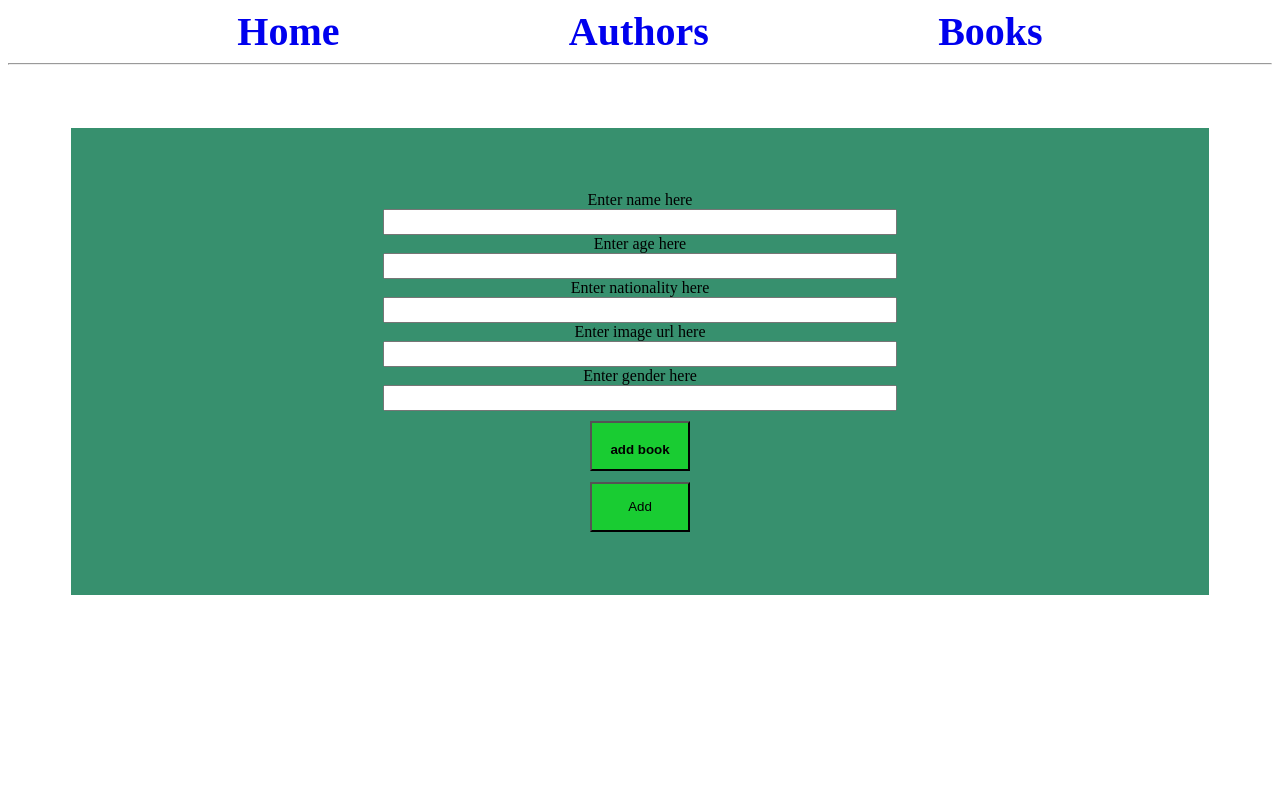
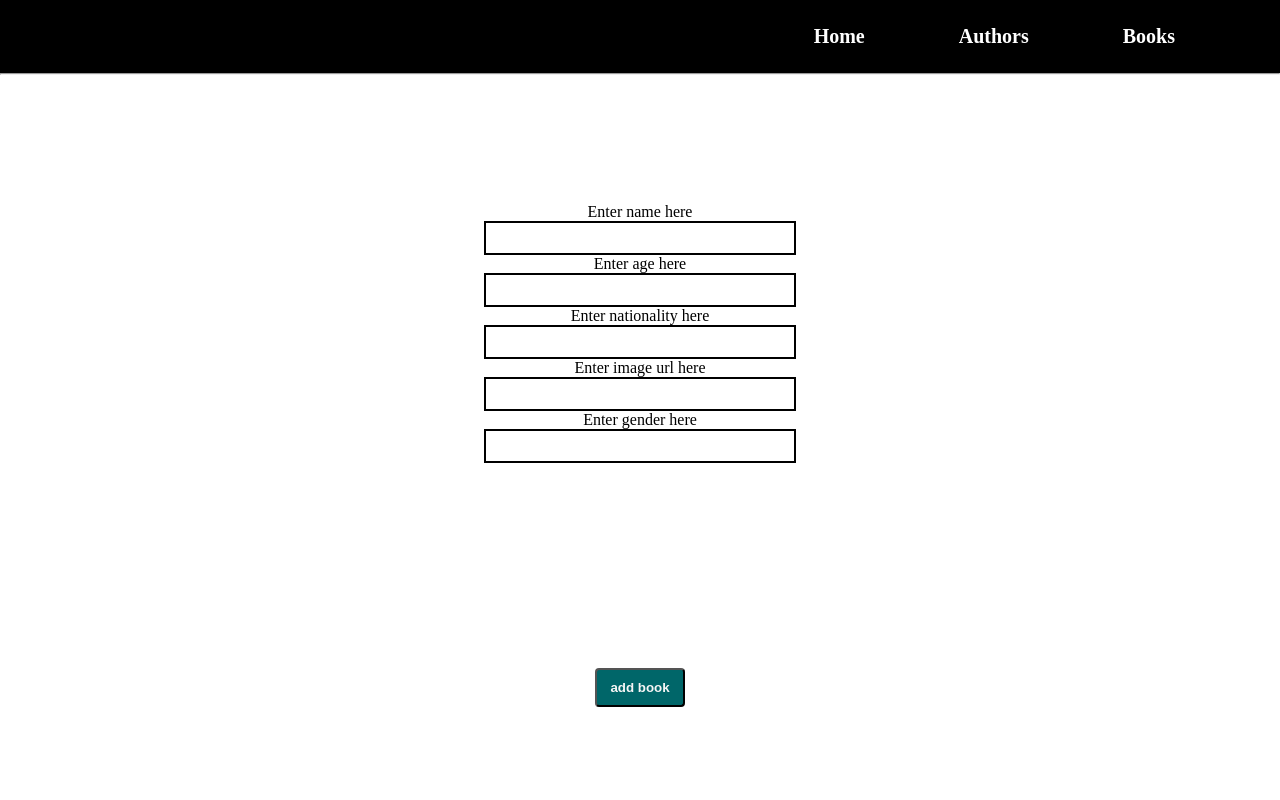
Before and after one commit to JS-RUH-1/W08D04, a React (Create React App) app in the folder frontend/: page /AddAuthor in a window 1280 px wide. Shown: the top 800 px of the page. Built offline with nearby package versions, Linux system fonts and the light colour scheme.

Commit message:
css-task

```diff
--- a/frontend/package.json
+++ b/frontend/package.json
@@ -11,7 +11,7 @@
     "react": "^17.0.2",
     "react-dom": "^17.0.2",
     "react-router-dom": "^6.0.2",
-    "react-scripts": "4.0.3",
+    "react-scripts": "^4.0.3",
     "web-vitals": "^1.1.2"
   },
   "scripts": {
--- a/frontend/src/components/AuthorsPage.js
+++ b/frontend/src/components/AuthorsPage.js
@@ -57,12 +57,8 @@ function AuthorsPage() {
   return (
     <>
       <div className="second__nav">
-        <h2 className="header__Book"> Welcome to author page</h2>
-        <button className="new__btn">
-          <Link className="Link_SecNav" to="/AddAuthor">
-            Add new author
-          </Link>
-        </button>
+        {/* <h2 className="header__Book"> Welcome to author page</h2> */}
+
       </div>
       <div className="continer">
         <div className="main__authors">
@@ -95,9 +91,9 @@ function AuthorsPage() {
           })}
         </div>
         <div className="selected__author">
-          <h2 style={{ display: `${flag2}` }}>
+          {/* <h2 style={{ display: `${flag2}` }}>
             To get more details click any author picture
-          </h2>
+          </h2> */}
           <div className="author__card" style={{ display: `${flag}` }}>
             <p> {sName}</p>
             <img className="img" src={sImg} alt="Author img" />
@@ -117,6 +113,12 @@ function AuthorsPage() {
             })}
           </div>
         </div>
+        <button className="new__btnn">
+          <Link className="Link_SecNav" to="/AddAuthor">
+            Add new author
+          </Link>
+        </button>
+
       </div>
     </>
   );
--- a/frontend/src/components/HomePage.js
+++ b/frontend/src/components/HomePage.js
@@ -2,9 +2,13 @@ import React from "react";
 import "./components.css";
 function HomePage() {
   return (
-    <div className="HomePage">
-      <h2 className="imgParagraph">Welcome to home page</h2>
-    </div>
+    <div className="continer_HomePage">
+     <div className="HomePage">
+  </div>
+  <h2 className="imgParagraph">Welcome to home page</h2>
+
+  </div>
+
   );
 }
 
--- a/frontend/src/components/components.css
+++ b/frontend/src/components/components.css
@@ -1,3 +1,7 @@
+*{
+  margin: 0;
+  padding: 0;
+}
 .continer {
   display: grid;
   grid-template-columns: 80% 18%;
@@ -19,12 +23,14 @@
   text-align: center;
   align-items: center;
   width: 100%;
+  margin: 15px;
 }
 .img {
   width: 100%;
   min-height: 150px;
   height: 150px;
   object-fit: fill;
+  border-radius: 5px;
 }
 /* Book css */
 .book__card {
@@ -38,28 +44,75 @@
 .Link_SecNav {
   text-decoration: none;
   font-weight: bold;
+  color:white;
+
 }
 
 .delete__btn {
-  background-color: rgba(255, 0, 0, 0.541);
+  /* background-color: rgba(255, 0, 0, 0.541);
   height: 50px;
   width: 100px;
-  margin-top: 1%;
+  margin-top: 1%; */
+  color:white;
+  width: 90px;
+  margin-top: 8px;
+  border-radius: 4px;
+  color: whitesmoke;
+  background-color:#006669;
+  padding: 10px;
+  cursor: pointer;
 }
 .new__btn {
-  background-color: rgba(0, 255, 0, 0.541);
+  /* background-color: rgba(0, 255, 0, 0.541);
   height: 50px;
   width: 100px;
-  margin-top: 1%;
+  margin-top: 1%; */
+
+  color:white;
+  width: 90px;
+  margin-top: 8px;
+  border-radius: 4px;
+  color: whitesmoke;
+  background-color:#006669;
+  padding: 10px;
+  cursor: pointer;
+  margin-top: 20%;
+}
+.new__btnn{
+  color:white;
+  width: 90px;
+  margin-top: 8px;
+  border-radius: 4px;
+  color: whitesmoke;
+  background-color:#006669;
+  padding: 10px;
+  cursor: pointer;
+  margin-top: 20%;
+  margin-left: 60%;
 }
 .edit__btn {
-  background-color: rgb(0, 0, 255, 0.541);
+  /* background-color: rgb(0, 0, 255, 0.541);
   height: 50px;
   width: 100px;
   margin-right: 1%;
-  margin-top: 1%;
+  margin-top: 1%; */
+  color:white;
+  width: 90px;
+  margin-top: 8px;
+  border-radius: 4px;
+  color: whitesmoke;
+  background-color:#006669;
+  padding: 10px;
+  cursor: pointer;
 }
 /* Add Book Page Css */
+.books_container{
+  border: 2px solid;
+  width:50%;
+
+  padding: 5%;
+  margin: 5%;
+}
 .addBookForm {
   display: flex;
   flex-direction: column;
@@ -68,7 +121,9 @@
   padding: 5%;
   margin: 5%;
   text-align: center;
-  background-color: rgb(55, 144, 110);
+  /*  */
+
+
 }
 .addBookForm2 {
   display: flex;
@@ -76,11 +131,12 @@
   justify-content: center;
   align-items: center;
   text-align: center;
-  background-color: rgb(55, 144, 110);
 }
 .input__css {
-  width: 50%;
-  height: 20px;
+  width: 30%;
+  height: 30px;
+  border: 2px solid;
+
 }
 .input__css2 {
   width: 100%;
@@ -89,34 +145,44 @@
 /* NavBar css */
 .continer__NavBar {
   display: flex;
-  justify-content: space-evenly;
-  align-items: center;
+  background-color: black;
+  padding:18px;
+  justify-content: flex-end;
+
 }
 
 .Link_Nav {
   text-decoration: none;
   font-weight: bold;
-  font-size: 40px;
+  font-size: 20px;
+  color: white;
+  padding:7px;
+  margin-right: 80px;
 }
 
 /* Home page css */
 
-.HomePage {
-  background-image: url("https://raw.githubusercontent.com/JS-RUH-1/W08D04/master/books.jpg");
+/* .HomePage {
+  position: relative;
+  background-image: url("https://assets.codepen.io/1025350/schitts-creek2.png");
   background-size: cover;
   background-repeat: no-repeat;
-  background-position: center center;
-  height: 900px;
-  position: relative;
+  height: 40px;
+  width: 80%;
+  margin: 20px;
+}  */
+.continer_HomePage{
+  height: 100vh;
+  background-color:rgb(227, 228, 232);
+  padding:200px;
+
 }
+
 .imgParagraph {
-  position: absolute;
-  left: 0;
-  right: 0;
-  top: 0;
-  bottom: 0;
+  background-color:rgb(150, 181, 181);
+  border: 2px solid rgb(147, 143, 150);
+  width: 60%;
   margin: auto;
-  margin-top: 15%;
   font-size: 80px;
-  color: coral;
+  color: rgb(225, 212, 207);
 }
```
Also changed, not shown: 2 other files (tests, documents, lock files or other folders).
